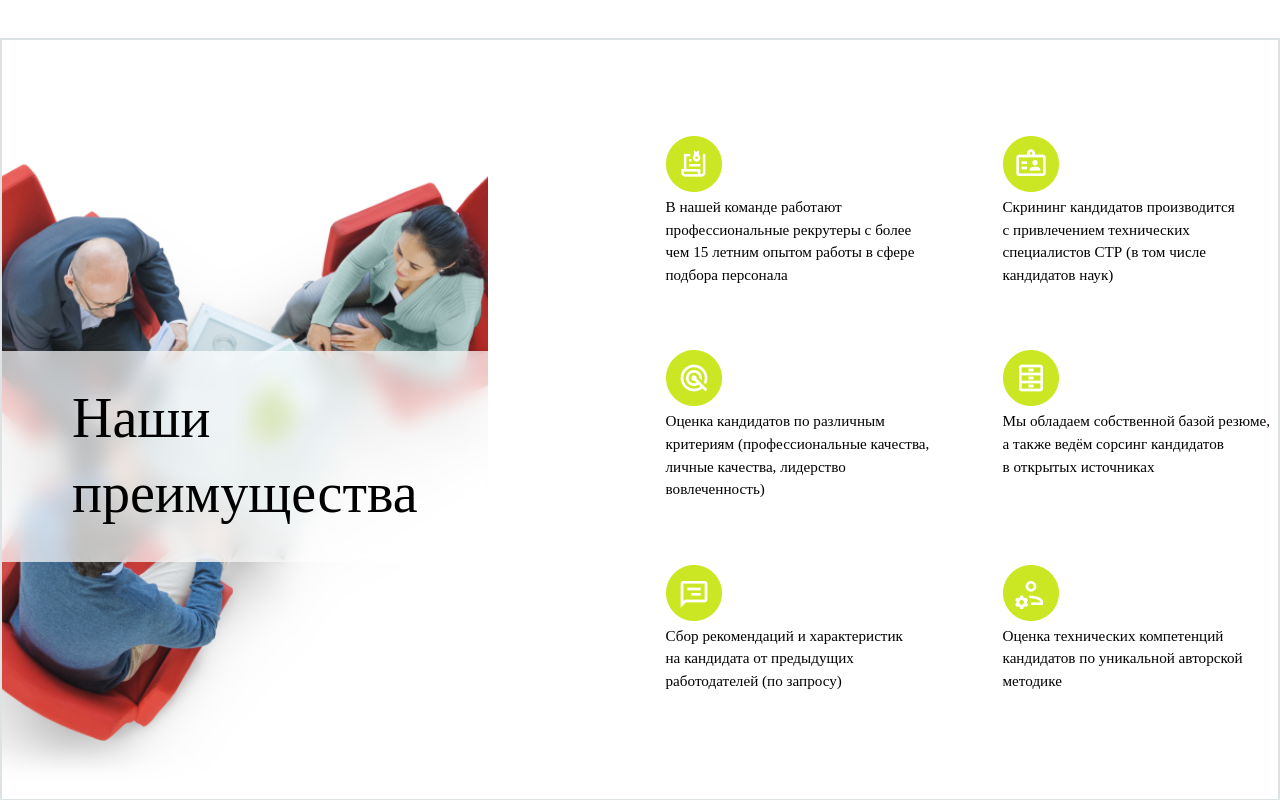
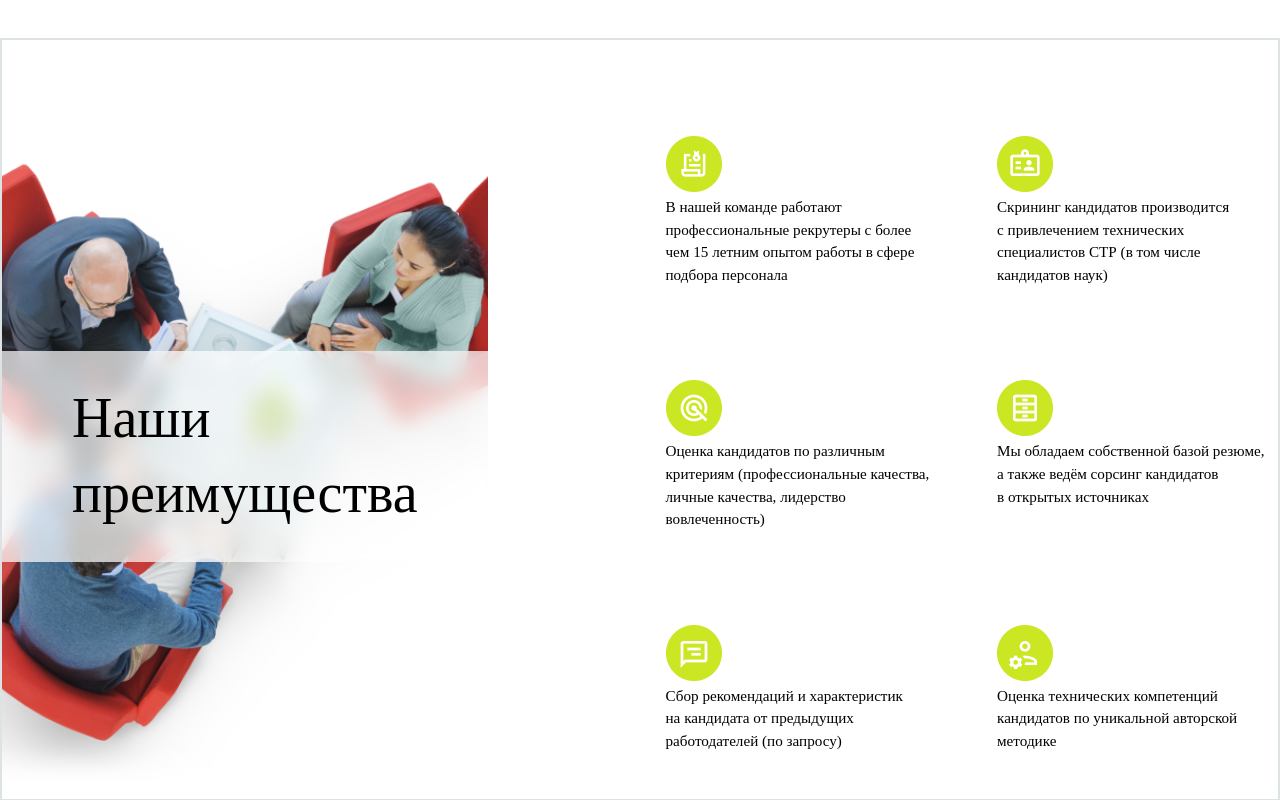
Before and after one commit to Umidjan721/dissertation, a plain HTML site: page index.html in a window 1280 px wide. Shown: the part 2680-3480 px from the top of the page. Drawn offline with Linux system fonts and the light colour scheme.

Commit message:
first commit

```diff
--- a/style.css
+++ b/style.css
@@ -363,7 +363,7 @@
   margin-top: 96px;
   display: flex;
   flex-wrap: wrap;
-  justify-content: space-between;
+  gap: 90px 56px;
   margin-bottom: calc(24px + (56 - 24) * ((100vw - 375px) / (1920 - 360)));
 }
 
```
